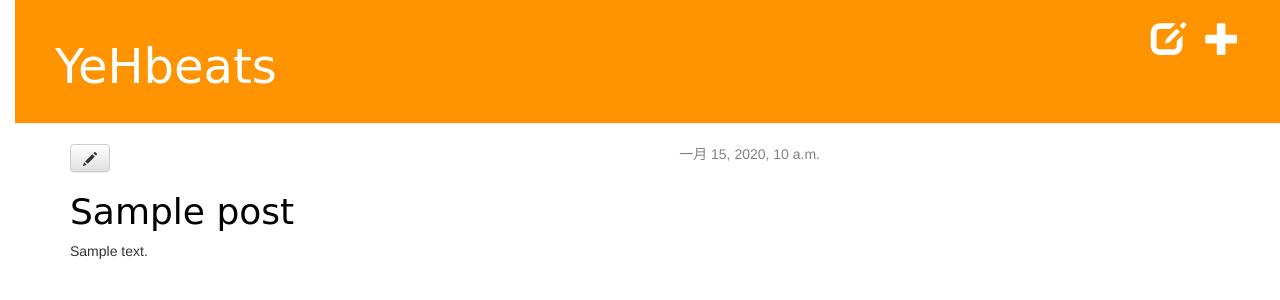
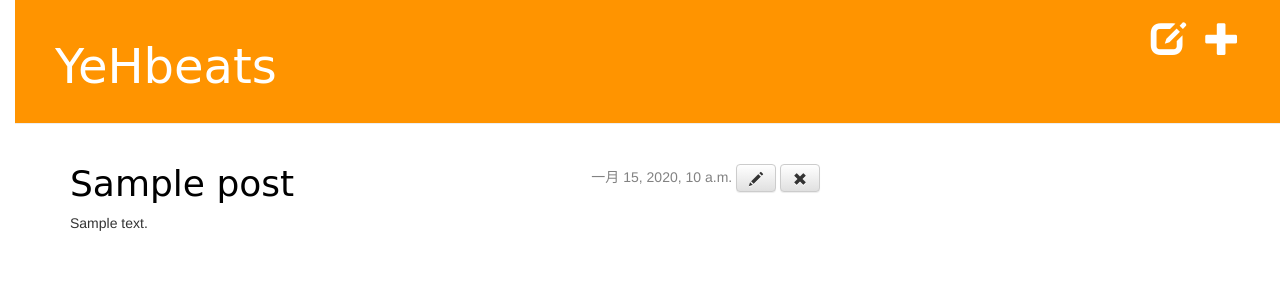
Before and after one commit to yehbeats/simpleblog, a Django app: page /blog/1/ in a window 1280 px wide. Shown: the top 300 px of the page. Run offline with Django 3.2, Linux system fonts and the light colour scheme; tables that the repository leaves empty hold one stand-in row (values such as "Sample post"); some libraries are stand-ins or nearby versions.

Commit message:
Added zeng shan gai

```diff
--- a/blog/templates/blog/post_detail.html
+++ b/blog/templates/blog/post_detail.html
@@ -3,9 +3,18 @@
 {% block content %}
     <div class="post">
         <div class="date">
-            {{ post.published_date }}
+        	{% if post.published_date %}
+            	{{ post.published_date }}
+            	<a class="btn btn-default" href="{% url 'post_edit' id=post.pk %}"><span class="glyphicon glyphicon-pencil"></span></a>
+            	<a class="btn btn-default" href="{% url 'post_remove' id=post.pk %}"><span class="glyphicon glyphicon-remove"></span></a>
+            {% else %}
+            	<a class="btn btn-default" href="{% url 'post_edit' id=post.pk %}"><span class="glyphicon glyphicon-pencil"></span></a>
+            	<a class="btn btn-default" href="{% url 'blog.views.post_publish' id=post.pk %}">发布</a>
+            	<a class="btn btn-default" href="{% url 'post_remove' id=post.pk %}"><span class="glyphicon glyphicon-remove"></span></a>
+            {% endif %}
         </div>
-        <a class="btn btn-default" href="{% url 'post_edit' id=post.pk %}"><span class="glyphicon glyphicon-pencil"></span></a>
+
+
      	<h1><a href="">{{ post.title }}</a></h1>
         <p>{{ post.text|linebreaks }}</p>
     </div>
--- a/blog/templates/blog/post_draft.html
+++ b/blog/templates/blog/post_draft.html
@@ -4,7 +4,7 @@
     {% for post in posts %}
         <div class="post">
             <div class="date">
-                {{ post.create_date }}
+                create:{{ post.create_date }}
             </div>
             <h1><a href="{% url 'blog.views.post_detail' id=post.pk %}">{{ post.title }}</a></h1>
             <p>{{ post.text|linebreaks }}</p>
--- a/blog/templates/blog/post_list.html
+++ b/blog/templates/blog/post_list.html
@@ -4,7 +4,7 @@
     {% for post in posts %}
         <div class="post">
             <div class="date">
-                {{ post.published_date }}
+                publish: {{ post.published_date }}
             </div>
             <h1><a href="{% url 'blog.views.post_detail' id=post.pk %}">{{ post.title }}</a></h1>
             <p>{{ post.text|linebreaks }}</p>
--- a/blog/urls.py
+++ b/blog/urls.py
@@ -6,5 +6,7 @@ urlpatterns = patterns('',
 	url(r'^blog/(?P<id>[0-9]+)/$', views.post_detail),
 	url(r'^post/new/$', views.post_new, name='post_new'),
 	url(r'^post/(?P<id>[0-9]+)/edit/$', views.post_edit, name='post_edit'),
+	url(r'^post/(?P<id>[0-9]+)/publish/$', views.post_publish, name='post_publish'),
+	url(r'^post/(?P<id>[0-9]+)/remove/$', views.post_remove, name='post_remove'),
 	url(r'^post/draft/$', views.post_draft, name='post_draft'),
 )
--- a/blog/views.py
+++ b/blog/views.py
@@ -46,3 +46,15 @@ def post_edit(request, id):
 def post_draft(request):
 	posts=Post.objects.filter(published_date__isnull=True).order_by('-create_date')
 	return render(request, 'blog/post_draft.html', {'posts': posts})
+
+
+def post_publish(request, id):
+	post = Post.objects.get(pk=id)
+	post.publish()
+	return redirect('blog.views.post_detail', id=id)
+
+
+def post_remove(request, id):
+	post = Post.objects.get(pk=id)
+	post.delete()
+	return redirect('blog.views.post_list')
```
